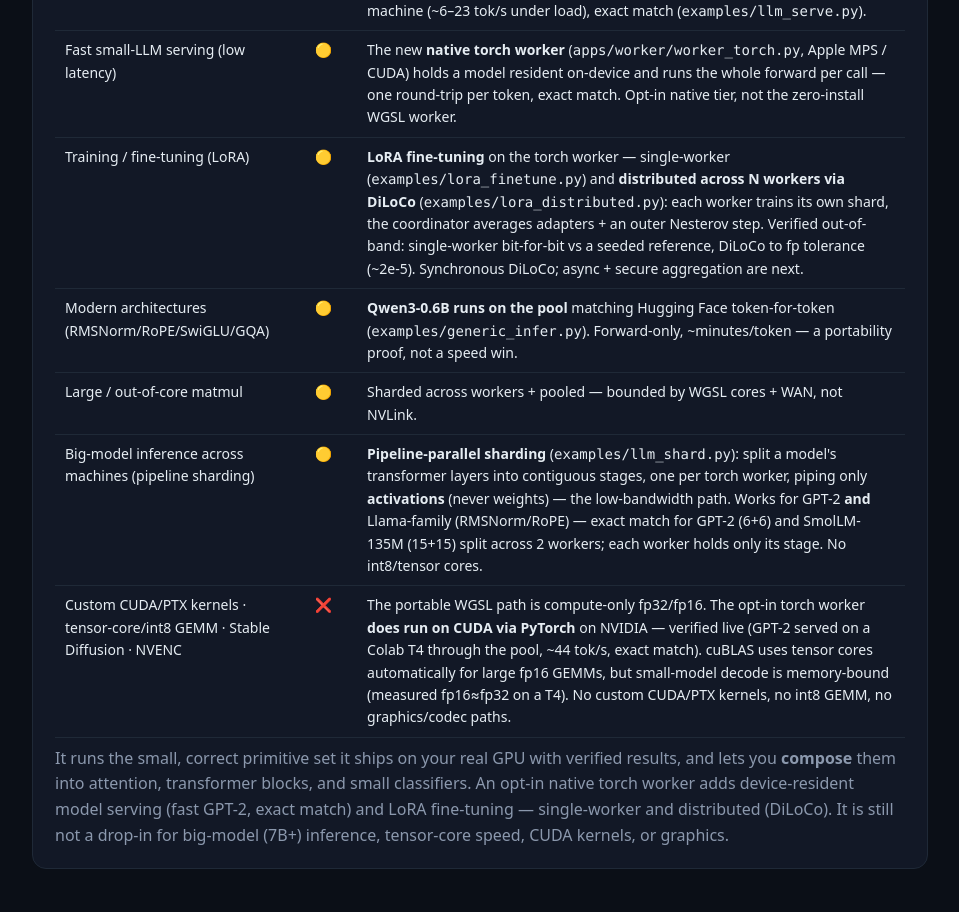
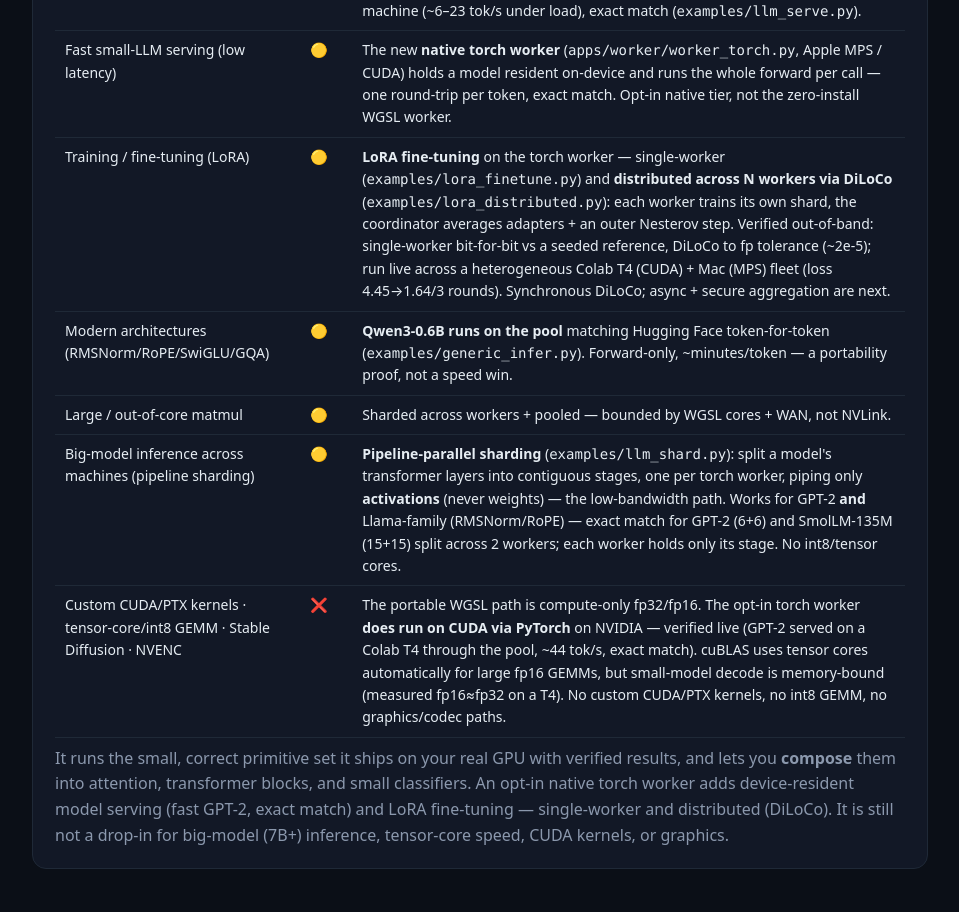
Before and after one commit to ArioMoniri/moregpu, a website: page docs/index.html in a window 1280 px wide. Shown: the part 3771-4683 px from the top of the page, without its empty margins (160-1119 px from the left). Drawn offline with Linux system fonts and the light colour scheme.

Commit message:
docs: record live heterogeneous DiLoCo (Colab CUDA + Mac MPS) — loss 4.45→1.64 over the tunnel

```diff
--- a/docs/index.html
+++ b/docs/index.html
@@ -144,7 +144,7 @@ Every pool mints its <b>own</b> secrets on first run and writes them to <code>.m
 <tr><td>Transformer block / small MLP inference</td><td class="p">🧩</td><td>Compose LN → matmuls → attention → FFN from the SDK; split a model across workers with weight residency.</td></tr>
 <tr><td>Small LLM (real GPT-2 124M)</td><td class="pa">🟡→✅</td><td><b>A real GPT-2 runs on the pool</b> (<code>examples/llm_infer.py</code>) matching Hugging Face token-for-token, now with a client-side <b>KV cache</b>. On the native torch worker the resident-model path serves at up to <b>~66 tok/s</b> warm on an unloaded machine (~6–23 tok/s under load), exact match (<code>examples/llm_serve.py</code>).</td></tr>
 <tr><td>Fast small-LLM serving (low latency)</td><td class="pa">🟡</td><td>The new <b>native torch worker</b> (<code>apps/worker/worker_torch.py</code>, Apple MPS / CUDA) holds a model resident on-device and runs the whole forward per call — one round-trip per token, exact match. Opt-in native tier, not the zero-install WGSL worker.</td></tr>
-<tr><td>Training / fine-tuning (LoRA)</td><td class="pa">🟡</td><td><b>LoRA fine-tuning</b> on the torch worker — single-worker (<code>examples/lora_finetune.py</code>) and <b>distributed across N workers via DiLoCo</b> (<code>examples/lora_distributed.py</code>): each worker trains its own shard, the coordinator averages adapters + an outer Nesterov step. Verified out-of-band: single-worker bit-for-bit vs a seeded reference, DiLoCo to fp tolerance (~2e-5). Synchronous DiLoCo; async + secure aggregation are next.</td></tr>
+<tr><td>Training / fine-tuning (LoRA)</td><td class="pa">🟡</td><td><b>LoRA fine-tuning</b> on the torch worker — single-worker (<code>examples/lora_finetune.py</code>) and <b>distributed across N workers via DiLoCo</b> (<code>examples/lora_distributed.py</code>): each worker trains its own shard, the coordinator averages adapters + an outer Nesterov step. Verified out-of-band: single-worker bit-for-bit vs a seeded reference, DiLoCo to fp tolerance (~2e-5); run live across a heterogeneous Colab T4 (CUDA) + Mac (MPS) fleet (loss 4.45→1.64/3 rounds). Synchronous DiLoCo; async + secure aggregation are next.</td></tr>
 <tr><td>Modern architectures (RMSNorm/RoPE/SwiGLU/GQA)</td><td class="pa">🟡</td><td><b>Qwen3-0.6B runs on the pool</b> matching Hugging Face token-for-token (<code>examples/generic_infer.py</code>). Forward-only, ~minutes/token — a portability proof, not a speed win.</td></tr>
 <tr><td>Large / out-of-core matmul</td><td class="pa">🟡</td><td>Sharded across workers + pooled — bounded by WGSL cores + WAN, not NVLink.</td></tr>
 <tr><td>Big-model inference across machines (pipeline sharding)</td><td class="pa">🟡</td><td><b>Pipeline-parallel sharding</b> (<code>examples/llm_shard.py</code>): split a model's transformer layers into contiguous stages, one per torch worker, piping only <b>activations</b> (never weights) — the low-bandwidth path. Works for GPT-2 <b>and</b> Llama-family (RMSNorm/RoPE) — exact match for GPT-2 (6+6) and SmolLM-135M (15+15) split across 2 workers; each worker holds only its stage. No int8/tensor cores.</td></tr>
```
Also changed, not shown: CHANGELOG.md, README.md.
